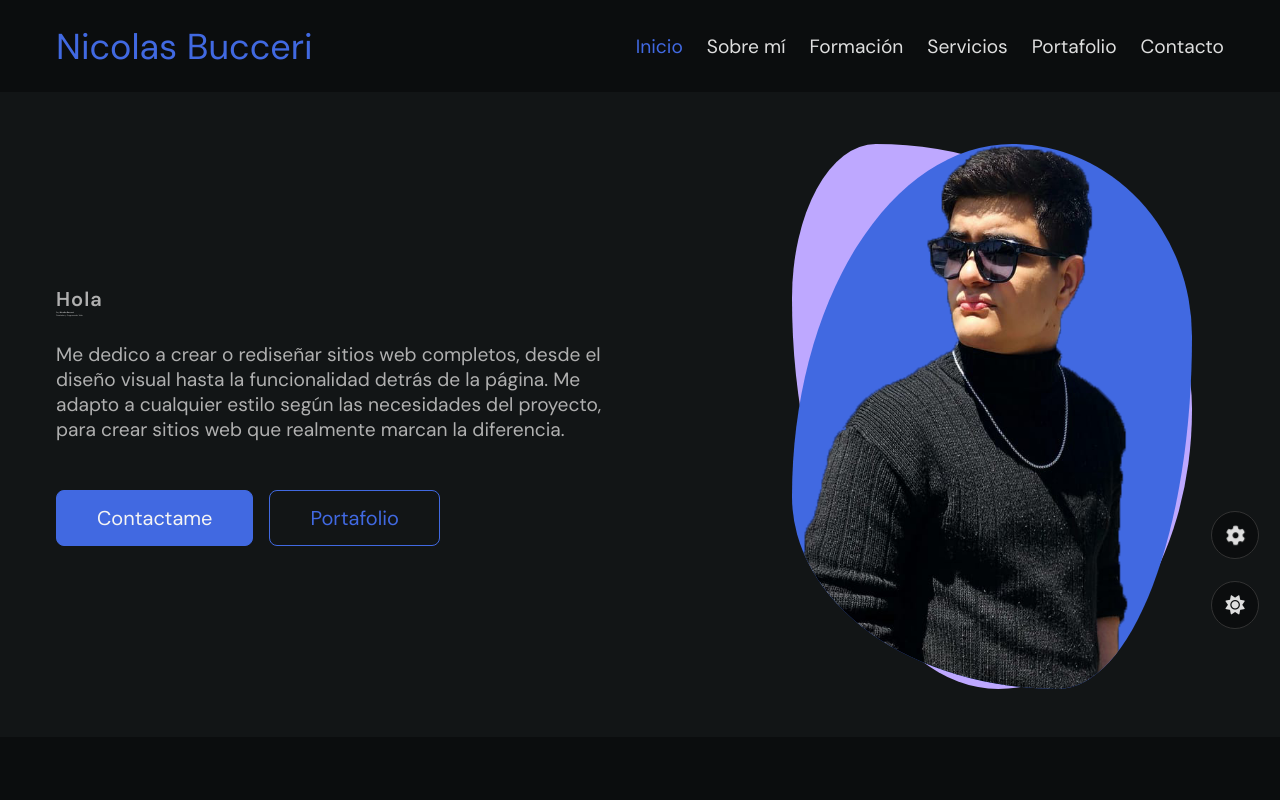
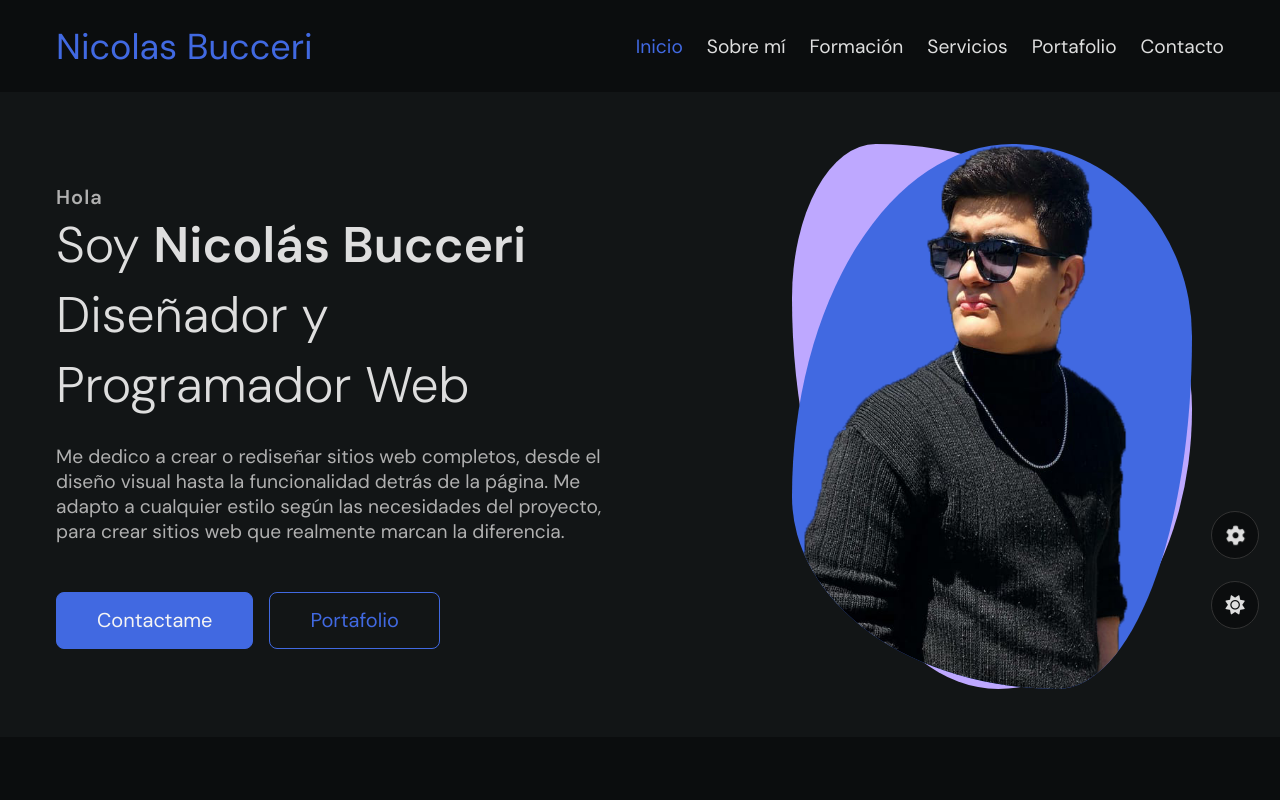
Before and after one commit to NicolasBucceri/Portafolio, a website: page public/index.html in a window 1280 px wide. Shown: the top 800 px of the page. Drawn offline with Linux system fonts and the light colour scheme.

Commit message:
Actualizacion de textos

```diff
--- a/public/assets/css/styles.css
+++ b/public/assets/css/styles.css
@@ -405,7 +405,7 @@ input[type="checkbox"] {
 }
 
 .tituloInicio {
-  font-size: 10%;
+  font-size: 50px;
   line-height: 1.4;
 }
 
```
